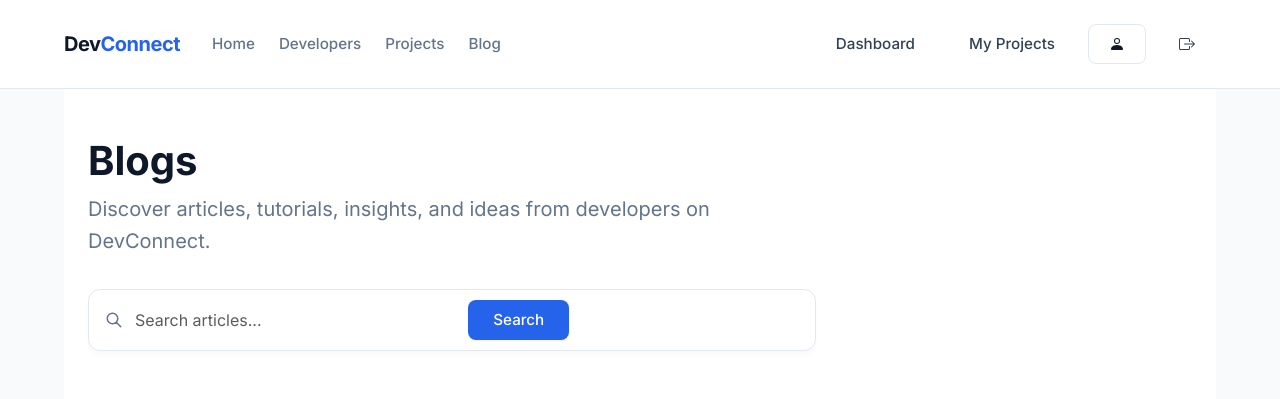
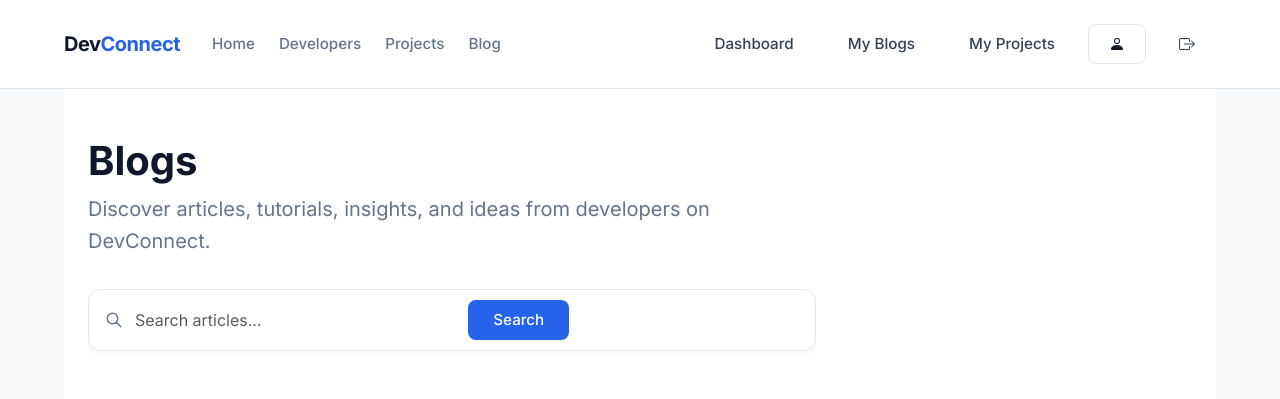
Before and after one commit to AmirMustafa10/django-portfolio, a Django app: page /blogs/ in a window 1280 px wide. Shown: the top 399 px of the page. Run offline with Django 5.2, Linux system fonts and the light colour scheme; the visitor is signed in with stand-in values (Sample User, id 1); data that the repository does not hold is empty; some libraries are stand-ins or nearby versions.

Commit message:
feat(blog): add my blog navigation link

```diff
--- a/templates/base.html
+++ b/templates/base.html
@@ -36,6 +36,7 @@
                 <div class="nav-actions">
                     {% if user.is_authenticated %}
                         <a href="" class="btn btn-ghost">Dashboard</a>
+                        <a href="{% url 'blog:my_blogs' %}" class="btn btn-ghost">My Blogs</a>
                         <a href="{% url 'portfolio:my_projects' %}" class="btn btn-ghost">My Projects</a>
                         <a href="{% url 'accounts:create_profile'%}" class="btn btn-outline"><i class="bi bi-person">
                             <svg xmlns="http://www.w3.org/2000/svg"
@@ -80,6 +81,7 @@
             <div class="mobile-actions">
                 {% if user.is_authenticated %}
                     <a href="" class="btn btn-outline" style="text-align:center;">Dashboard</a>
+                    <a href="{% url 'blog:my_blogs' %}" class="btn btn-ghost">My Blogs</a>
                     <a href="{% url 'portfolio:my_projects' %}" class="btn btn-outline" style="text-align:center;">My Projects</a>
                     <a href="{% url 'accounts:developer_detail' request.user.username %}" class="btn btn-outline" style="text-align:center;">My Profile</a>
                     <form method="post" action="{% url 'accounts:logout'%}" style="display:block; width:100%;">
```
